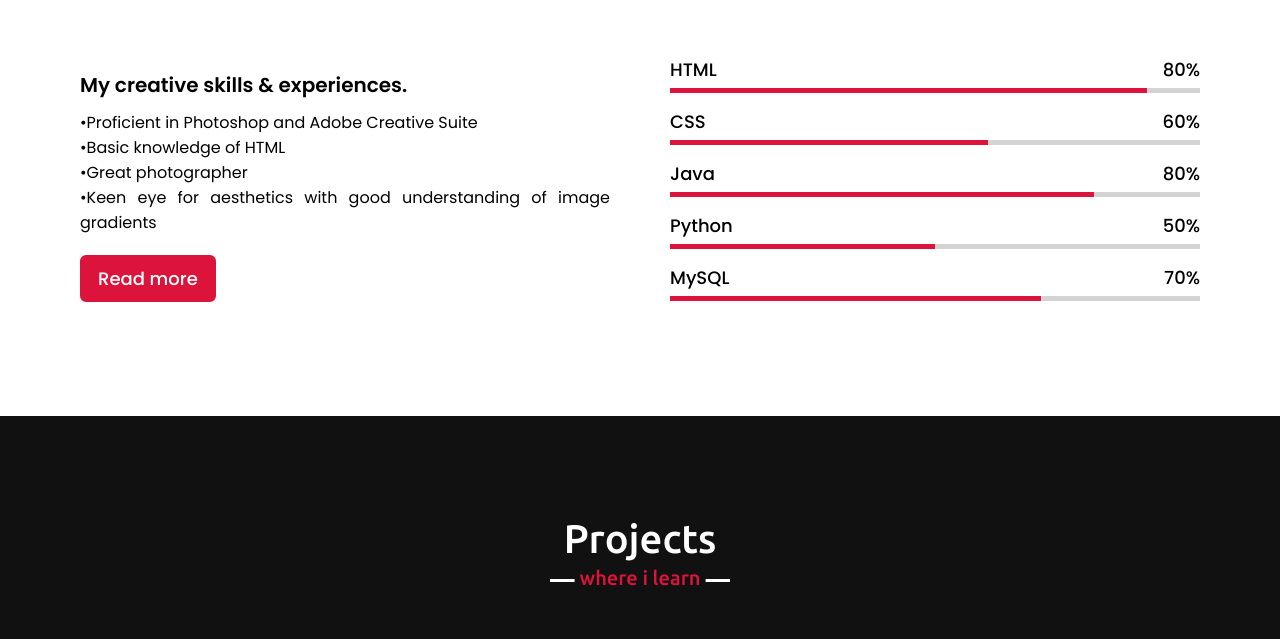
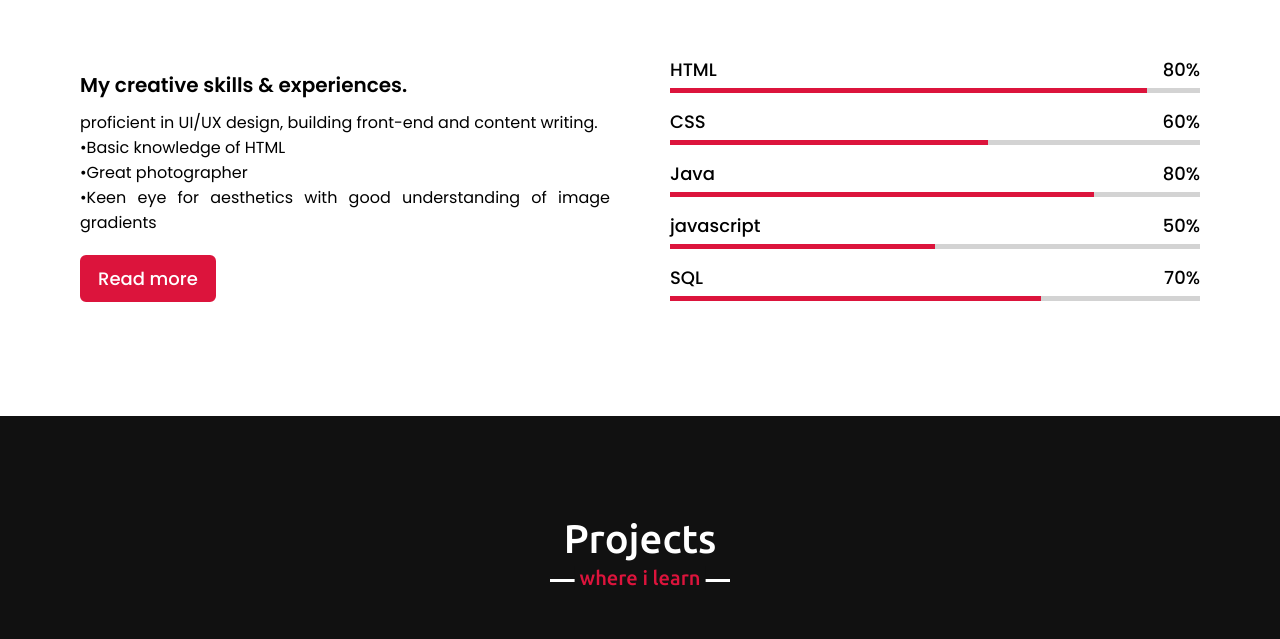
Before and after one commit to karishmarout05/portfolio, a plain HTML site: page index.html in a window 1280 px wide. Shown: the part 2385-3024 px from the top of the page. Drawn offline with nearby package versions, Linux system fonts and the light colour scheme.

Commit message:
Update index.html

```diff
--- a/index.html
+++ b/index.html
@@ -108,7 +108,7 @@ From a young age, I was fascinated by new and thrilling facts that truly amazed
             <div class="skills-content">
                 <div class="column left">
                     <div class="text">My creative skills & experiences.</div>
-                   <p>•Proficient in Photoshop and Adobe Creative Suite
+                   <p>proficient in UI/UX design, building front-end and content writing.
 </p>
 <p >•Basic knowledge of HTML</p>
 
@@ -141,14 +141,14 @@ From a young age, I was fascinated by new and thrilling facts that truly amazed
                     </div>
                     <div class="bars">
                         <div class="info">
-                            <span>Python</span>
+                            <span>javascript</span>
                             <span>50%</span>
                         </div>
                         <div class="line php"></div>
                     </div>
                     <div class="bars">
                         <div class="info">
-                            <span>MySQL</span>
+                            <span>SQL</span>
                             <span>70%</span>
                         </div>
                         <div class="line mysql"></div>
@@ -215,7 +215,7 @@ Functionality of the website is to short the provided links. </p>
                             <i class="fas fa-map-marker-alt"></i>
                             <div class="info">
                                 <div class="head">Address</div>
-                                <div class="sub-title">Utkal University Bhubaneswar
+                                <div class="sub-title">Bhubaneswar
                                 </div>
                             </div>
                         </div>
```
